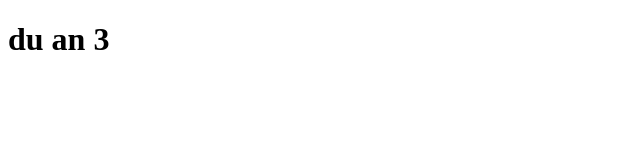
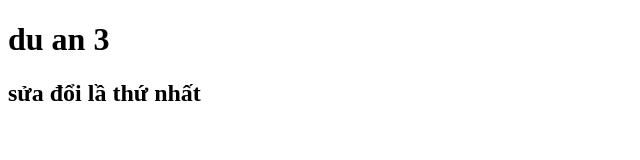
Before and after one commit to dhtvn/duan3, a plain HTML site: page index.html in a window 1280 px wide. Shown: the whole page, without its empty margins (0-640 px from the left). Drawn offline with Linux system fonts and the light colour scheme.

Commit message:
sửa đổi lần 1

```diff
--- a/index.html
+++ b/index.html
@@ -7,5 +7,6 @@
 </head>
 <body>
     <h1>du an 3</h1>
+    <h2>sửa đổi lầ thứ nhất</h2>
 </body>
 </html>
```
